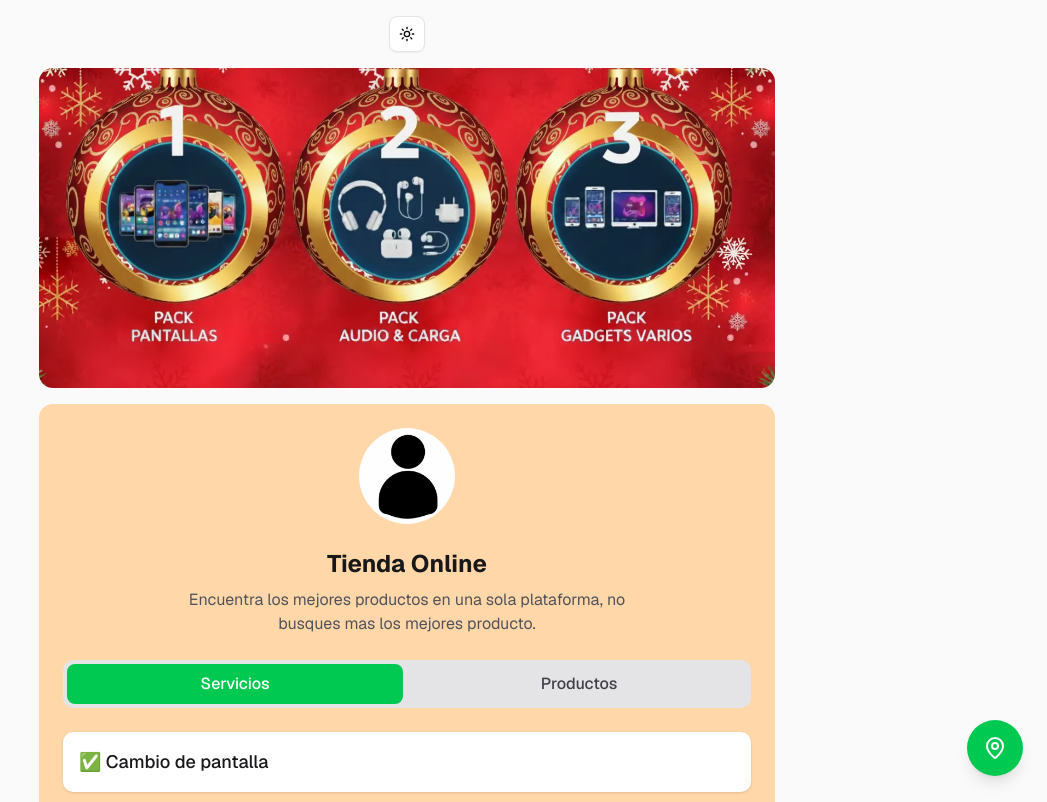
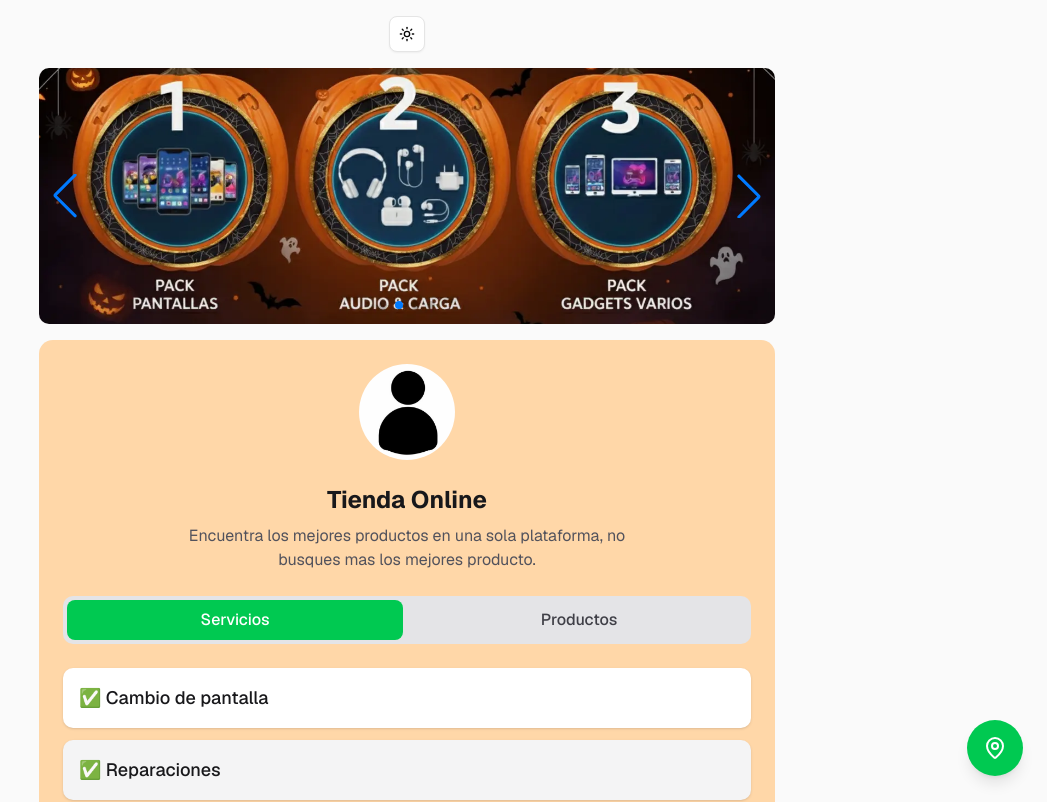
Before and after one commit to gohit-xyz/link-store, a Next.js app: page / in a window 1280 px wide. Shown: the top 802 px of the page, without its empty margins (233-1280 px from the left). Built offline with nearby package versions, Linux system fonts and the light colour scheme.

Commit message:
🏗️ [Add] integrate Swiper for image carousel and update home page layout

```diff
--- a/package.json
+++ b/package.json
@@ -17,6 +17,7 @@
     "next-themes": "^0.4.6",
     "react": "19.2.0",
     "react-dom": "19.2.0",
+    "swiper": "^12.0.3",
     "tailwind-merge": "^3.4.0"
   },
   "devDependencies": {
--- a/src/app/page.tsx
+++ b/src/app/page.tsx
@@ -5,9 +5,9 @@ import { ThemeToggle } from "../components/theme-toggle";
 import Image from "next/image";
 import Link from "next/link";
 import { MapPin } from "lucide-react";
+import Carousel from "../components/carousel";
 
 // Import images
-import bannerImg from "../assets/images/b1.webp";
 import profileImg from "../assets/images/profile.jpg";
 
 // Import data
@@ -24,10 +24,8 @@ export default function Home() {
     <div className="min-h-screen w-full bg-zinc-50 font-sans dark:bg-black">
       <main className=" max-w-3xl mx-auto flex flex-col items-center p-4 gap-4">
         <ThemeToggle />
-        {/* Banner */}
-        <div className="relative h-80 w-full rounded-xl overflow-hidden">
-          <Image src={bannerImg} alt="Banner" fill className="object-cover" />
-        </div>
+        {/* Carousel */}
+        <Carousel />
 
         {/* Content */}
         <section className="flex flex-col w-full items-center gap-6 p-6 bg-orange-200 dark:bg-orange-900/20 rounded-xl">
--- /dev/null
+++ b/src/components/carousel.tsx
@@ -0,0 +1,45 @@
+'use client';
+
+import { Swiper, SwiperSlide } from 'swiper/react';
+import { Navigation, Pagination, Autoplay } from 'swiper/modules';
+import 'swiper/css';
+import 'swiper/css/navigation';
+import 'swiper/css/pagination';
+import Image from 'next/image';
+
+// Import images
+import b1 from '../assets/images/b1.webp';
+import b2 from '../assets/images/b2.webp';
+import b3 from '../assets/images/b3.webp';
+import b4 from '../assets/images/b4.webp';
+
+const images = [b1, b2, b3, b4];
+
+export default function Carousel() {
+  return (
+    <div className="w-full max-w-4xl mx-auto">
+      <Swiper
+        modules={[Navigation, Pagination, Autoplay]}
+        spaceBetween={50}
+        slidesPerView={1}
+        navigation
+        pagination={{ clickable: true }}
+        autoplay={{ delay: 3000, disableOnInteraction: false }}
+        loop={true}
+        className="rounded-lg overflow-hidden"
+      >
+        {images.map((src, index) => (
+          <SwiperSlide key={index}>
+            <Image
+              src={src}
+              alt={`Slide ${index + 1}`}
+              width={800}
+              height={400}
+              className="w-full h-64 object-cover"
+            />
+          </SwiperSlide>
+        ))}
+      </Swiper>
+    </div>
+  );
+}
```
Also changed, not shown: 1 other file (tests, documents, lock files or other folders).
